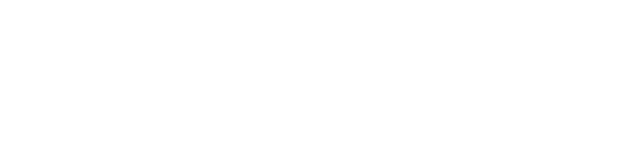
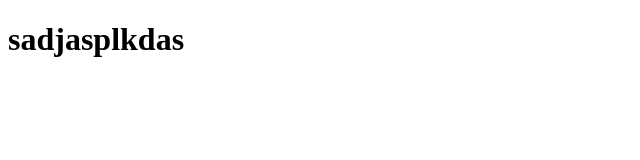
Before and after one commit to petro457/new-work, a plain HTML site: page hdml/index.html in a window 1280 px wide. Shown: the whole page, without its empty margins (0-640 px from the left). Drawn offline with Linux system fonts and the light colour scheme.

Commit message:
new work

```diff
--- a/hdml/index.html
+++ b/hdml/index.html
@@ -7,6 +7,6 @@
     <link rel="stylesheet" href="../stule/style.css">
 </head>
 <body>
-
+    <h1>sadjasplkdas</h1>
 </body>
 </html>
```
